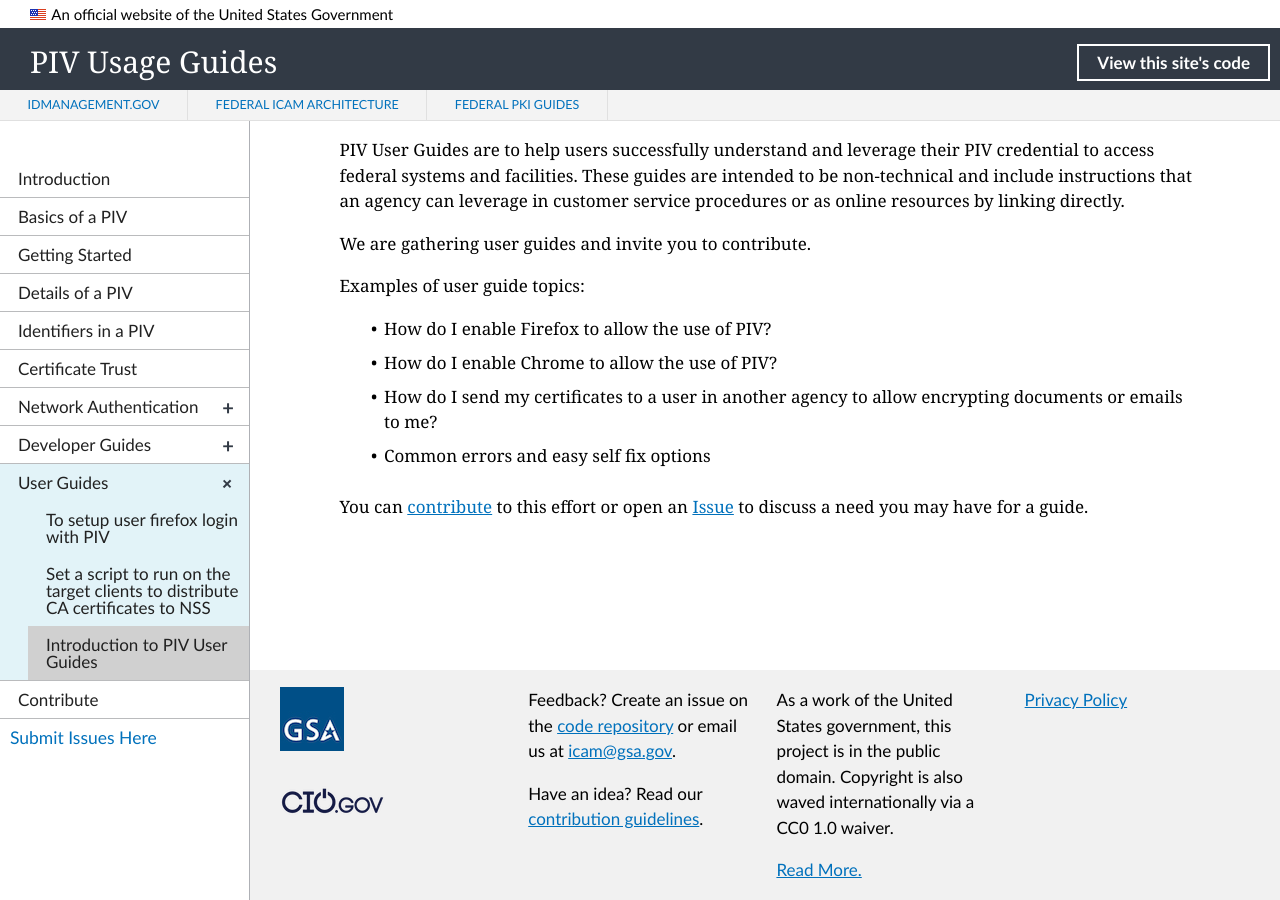
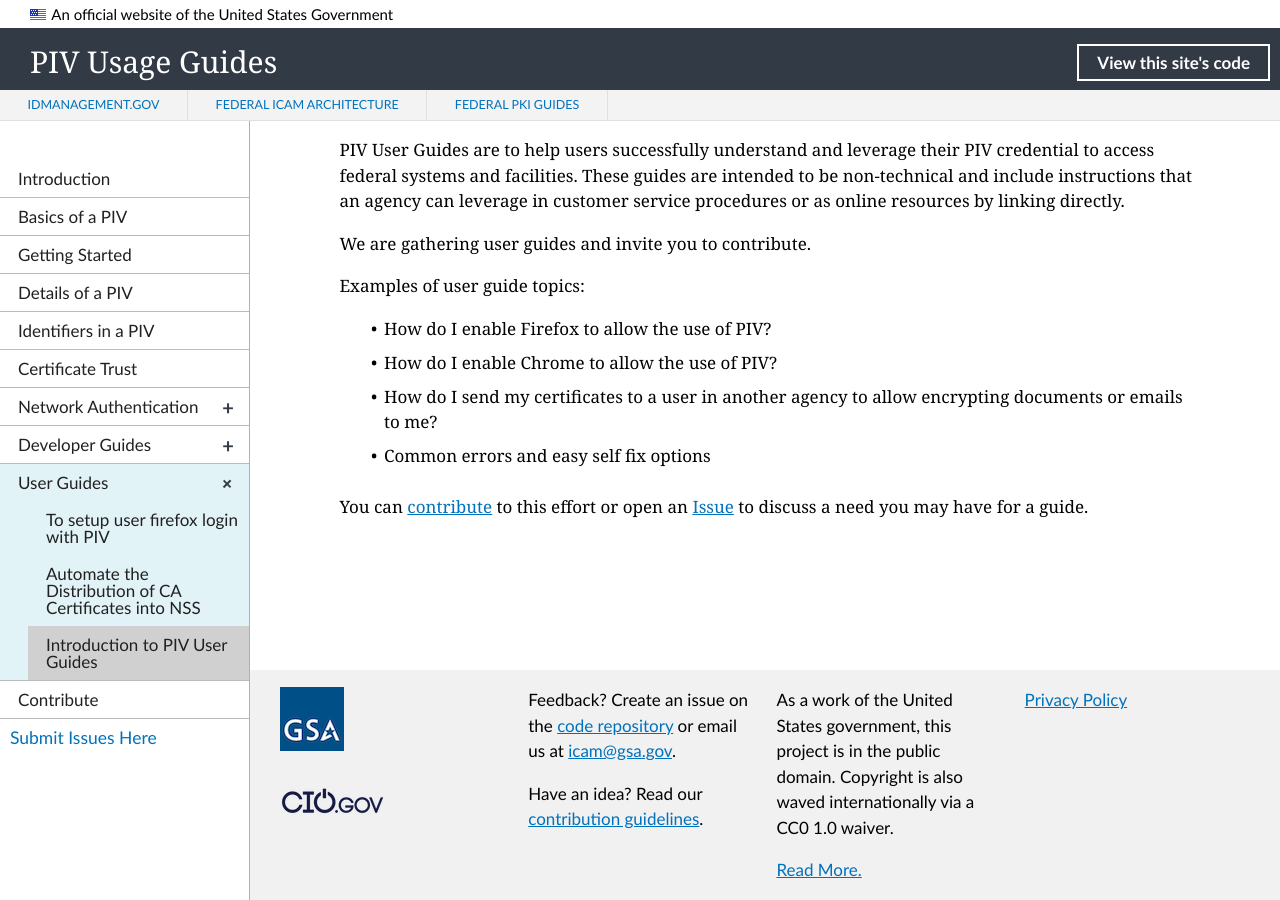
Before and after one commit to GSA/piv-guides, a Jekyll site: the page built from _userconfig/index.md, in a window 1280 px wide and 900 px high, scrolled down 129 px. Built offline with Jekyll 4.4.1, drawn with Linux system fonts in a browser that asks for light colours; nearby versions of some CDN libraries; some of the changed lines change nothing that is shown.

Commit message:
Update 1_nss.md

````diff
--- a/_userconfig/1_nss.md
+++ b/_userconfig/1_nss.md
@@ -1,26 +1,25 @@
 ---
 layout: default
-title: Set a script to run on the target clients to distribute CA certificates to NSS
+title: Automate the Distribution of CA Certificates into NSS
 collection: userconfig
 permalink: userconfig/1_nss/
 ---
 
-### Pre-requisits
+Organizations need to be able to automate the distribution of CA certificates into NSS for their enterprise configurations. <!--Tried to make the title simpler above. Does it make sense? Need an intro sentence. Don't see anything in this write-up that addresses LaChelle's comment about "Some of the intermediate CAs in the FPKI stop the CA name at OU rather than using a CN," which was one of the Listserv issues I sent you last night.  Also, LaChelle mentioned "enterprise configurations" in her initial comment on Issue 20. Can that be added in here somewhere?-->
 
-1. Install NSS certutil on client machines: https://github.com/christian-korneck/firefox_add-certs/releases
-2. Client machines are configured for PIV login.
+## Prerequisites
 
-### Set a Script to Run on the Target clients to Distribute CA Certificates to NSS
+1. Install NSS _certutil_ on your client machines: https://github.com/christian-korneck/firefox_add-certs/releases.
+2. Configure client machines for PIV login. <!--No instruction needed?-->
 
-1. In domain controller, Copy the CA certificate you wish to distribute in to the directory so that it is accessible via \\fileserver\scripts$\comp_resources\nss\publicca.cer
-2. Open gpmc.msc and create and edit a GPO on the test OU you are targetting.
-3. Navigate to User Configuration\Policies\Windows Settings\Scripts\
+## Create a Script To Distribute CA Certificates to NSS
 
-4. Double-click on Logon.
-
-5. Click Show files.
-
-6. Right-click and create a new BAT file named firefox_ca_add.bat that contains the following:
+1. Using a domain controller, copy a CA certificate you wish to distribute into the NSS <!--What directory name?-->directory so that it is accessible via _\\fileserver\scripts$\comp_resources\nss\publicca.cer_. <!--This is the directory path? Where does NSS come in?-->
+2. Open _gpmc.msc_.
+3. Create and edit a GPO on a test _OU_ (i.e., your target). <!--Will this process be absolutely clear to the administrator? Is this to test whether OU issue is fixed and CN is allowed?-->
+4. Navigate to _User Configuration\Policies\Windows Settings\Scripts\_.
+5. Double-click on _Logon_ and then click on _Show files_.
+6. Right-click <!--On what?-->and create a new BAT file named _firefox_ca_add.bat_ that contains: <!--Is the BAT file the "script" the admin "added to the "/Startup/ directory" mentioned in Step 9? Explain "/Startup/ directory.-->
 
             if not exist "%appdata%\mozilla\firefox\profiles" goto:eof
             set profiledir=%appdata%\mozilla\firefox\profiles
@@ -29,7 +28,7 @@
             for /f "tokens=*" %%i in (%temp%\temppath.txt) do (
             cd /d "%profiledir%\%%i"
             copy cert8.db cert8.db.orig /y
-            "c:\windows\syswow64\nss\certutil.exe" -A -n "Our Organization's Root CA" -i "c:\windows\system32\nss\publicca.cer" -t "TCu,TCu,TCu" -d .
+            "c:\windows\syswow64\nss\certutil.exe" -A -n "Our Organization's Root CA" -i "c:\windows\system32\nss\publicca.cer" -t "TCu,TCu,TCu" -d . <!--The space before period is correct? Is period necessary?-->
             )
             goto FINALLY
             :WIN32
@@ -37,21 +36,18 @@
             for /f "tokens=*" %%i in (%temp%\temppath.txt) do (
             cd /d "%profiledir%\%%i"
             copy cert8.db cert8.db.orig /y
-            "c:\windows\system32\nss\certutil.exe" -A -n "Our Organization's Root CA" -i "c:\windows\system32\nss\publicca.cer" -t "TCu,TCu,TCu" -d .
+            "c:\windows\system32\nss\certutil.exe" -A -n "Our Organization's Root CA" -i "c:\windows\system32\nss\publicca.cer" -t "TCu,TCu,TCu" -d . <!--The space before period is correct? Is period necessary?-->
             )
             goto FINALLY
             :FINALLY
             del /f /q "%temp%\temppath.txt"
 
-7. Back in the Logon Properties window, click Add, then Browse to the firefox_ca_add.bat file, double-click.
-
-8. Double-click on Logoff, and perform relatively the same, except navigating in the directory tree to the script you created within the ./Startup/ directory.
-
-9. Perform a `gpupdate /force` on the test client, and restart the machine (okay fine, you can also just run the BAT file).
-
-10. Open firefox and navigate to Tools> Options> Advanced> Encryption tab> Certificates pane> View Certificates button and scroll down until you find “Our Organization’s Root CA”
-
-Removing an issued certificate:
+7. Go to the Logon Properties window and click on Add.
+8. Browse to and double-click on the _firefox_ca_add.bat file_.
+9. Double-click on _Logoff_ and go through basically the same steps, but navigate in the directory tree to the script you created within the _./Startup/_ directory. <!--The /Startup/ directory was never mentioned before--explain this above where it should happen.-->
+10. Perform a `gpupdate /force` on the test client and restart the machine. (You can also just run the BAT file.)
+11. Open Firefox and navigate to _Tools-> Options-> Advanced-> Encryption tab-> Certificates pane-> View Certificates button_. Click on the button and scroll down until you find "Our Organization’s" Root CA. <!--Are you supposed to click on the View Certificates button? and then a list comes up that you scroll through? Explain.-->
+12. Remove an issued CA certificate: <!--Can't follow the logic of this ending. How does this step relate to "automated distribution of CA certificates into NSS"? Need a more clear wrap-up and tie-in to the purpose of this Playbook.-->
 
 ```
 
````
